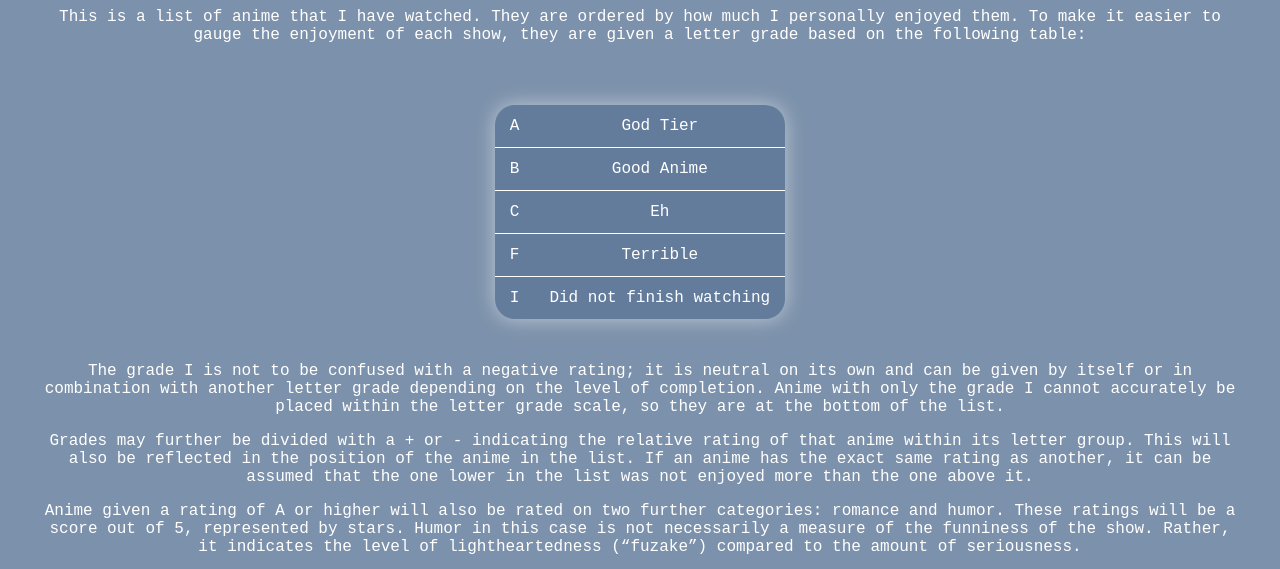
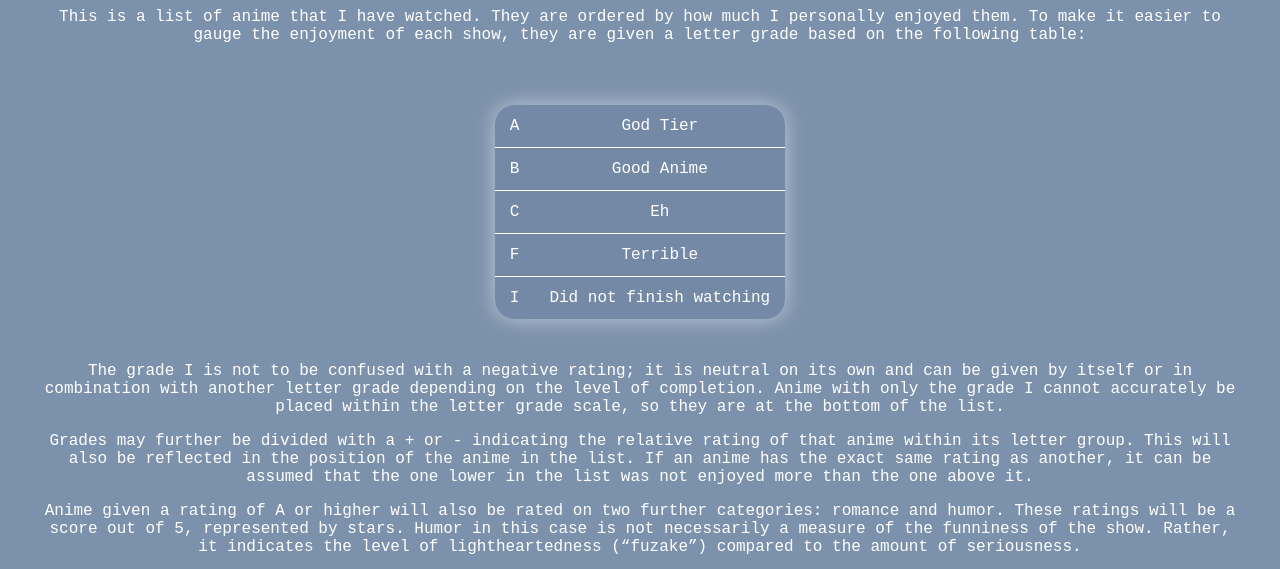
Before and after one commit to takaramarina/what, a plain HTML site: page index.html in a window 1280 px wide. Shown: the part 161-730 px from the top of the page. Drawn offline with Linux system fonts and the light colour scheme.

Commit message:
new color

```diff
--- a/index.html
+++ b/index.html
@@ -30,7 +30,7 @@
     border-collapse: collapse;
     margin: 25px 0;
     min-width: 200px;
-    background-color: hsl(214, 22%, 50%);
+    background-color: hsl(214, 22%, 55%);
     /*     border: 1px solid white; */
     border-radius: 20px;
     box-shadow: 0 0 20px rgba(255, 255, 255, 0.52);
```
